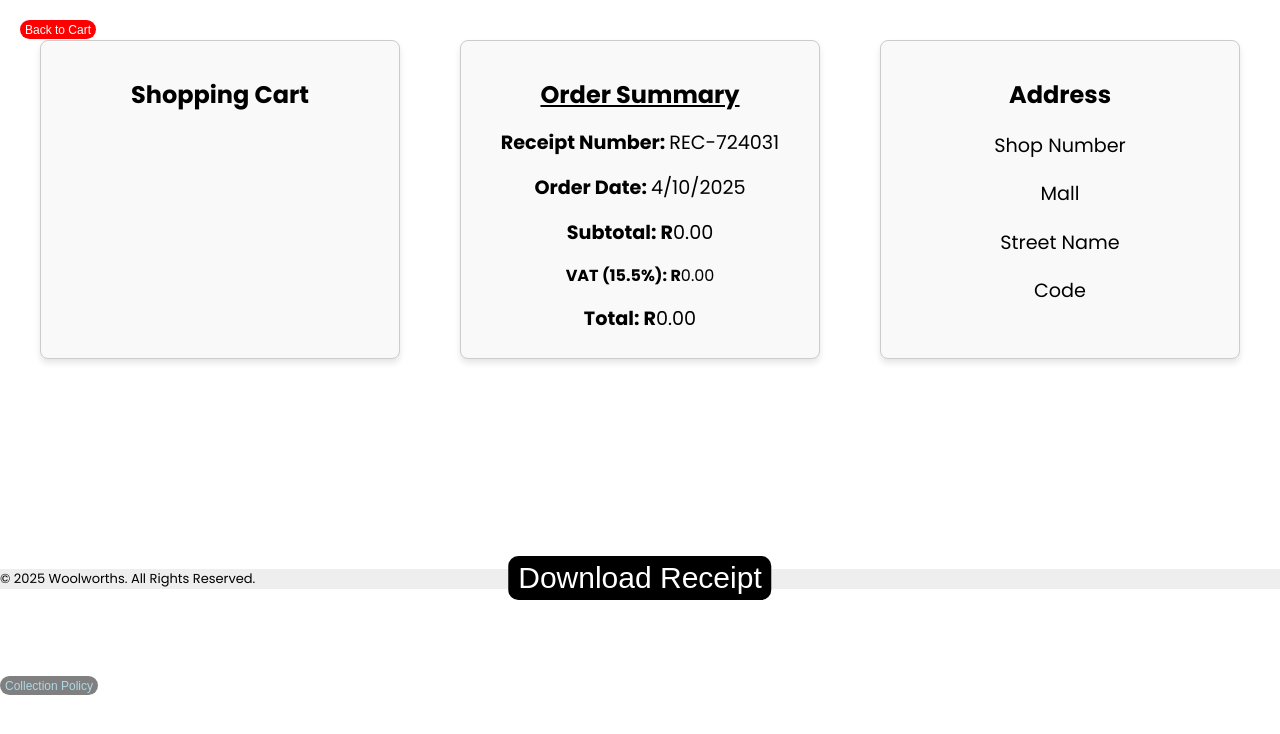
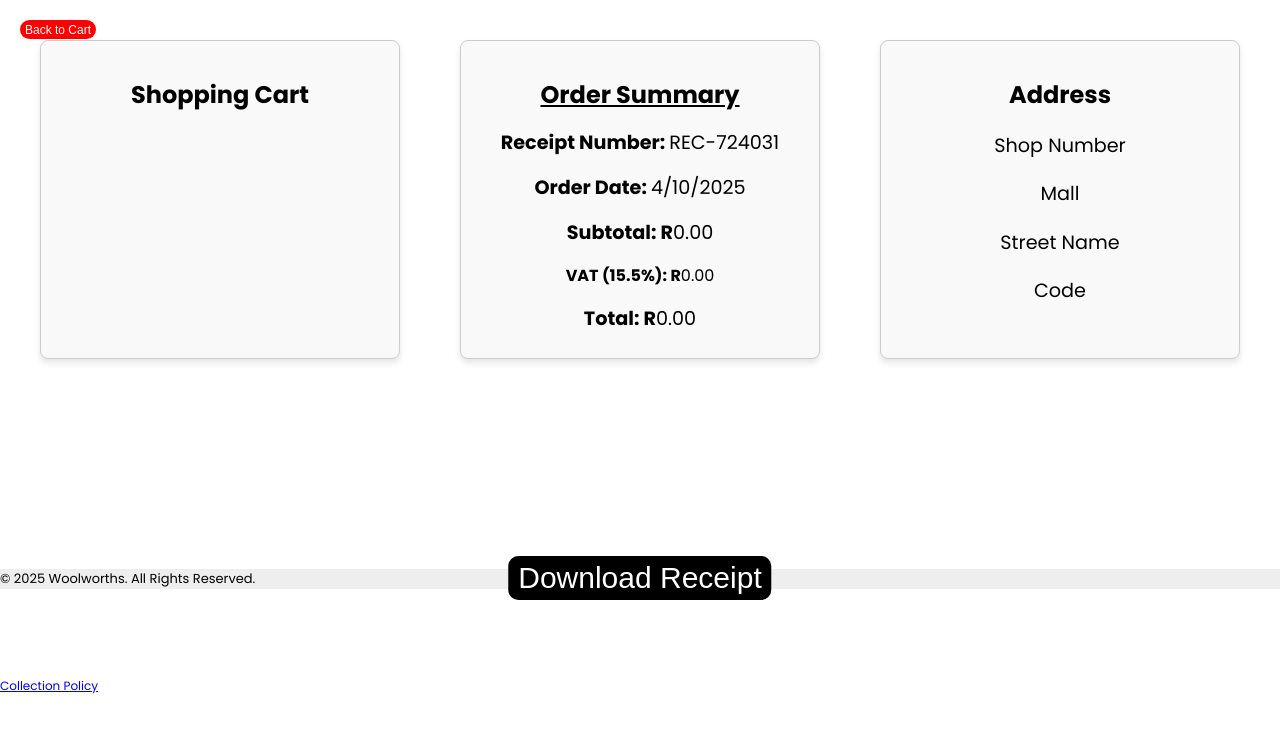
Before and after one commit to siyabonga2mkhize/html-demo, a plain HTML site: page Checkout/Checkout.html in a window 1280 px wide. Drawn offline with Linux system fonts and the light colour scheme.

Commit message:
updated methods

```diff
--- a/CSS/style.css
+++ b/CSS/style.css
@@ -352,10 +352,7 @@ footer{
 
 /**to collection polciy*/
 .collectionPolicy{
-    background-color: gray;
-    color: lightblue;
-    border-radius: 10px;
-    padding: 2.5px 5px;
+    color: blue;
     font-size: 12px;
     border: none;
     cursor: pointer;
--- a/Checkout/Checkout.html
+++ b/Checkout/Checkout.html
@@ -54,7 +54,7 @@
     <script src="checkout.js"></script>
 
 
-    <button class="collectionPolicy" onclick="goToCollection()">Collection Policy</button>
+    <a href="/Checkout/collection.html" class="collectionPolicy" onclick="goToCollection(event)">Collection Policy</a>
     <footer>
         <p>© 2025 Woolworths. All Rights Reserved.</p>
     </footer>
```
Also changed, not shown: Checkout/collection.html (+1 -1 lines).
